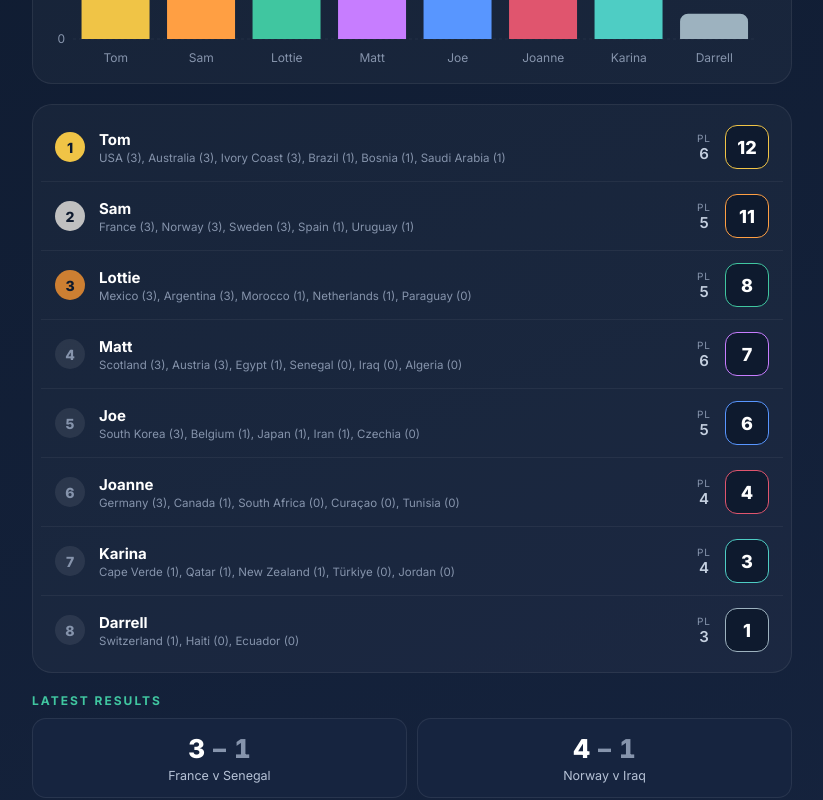
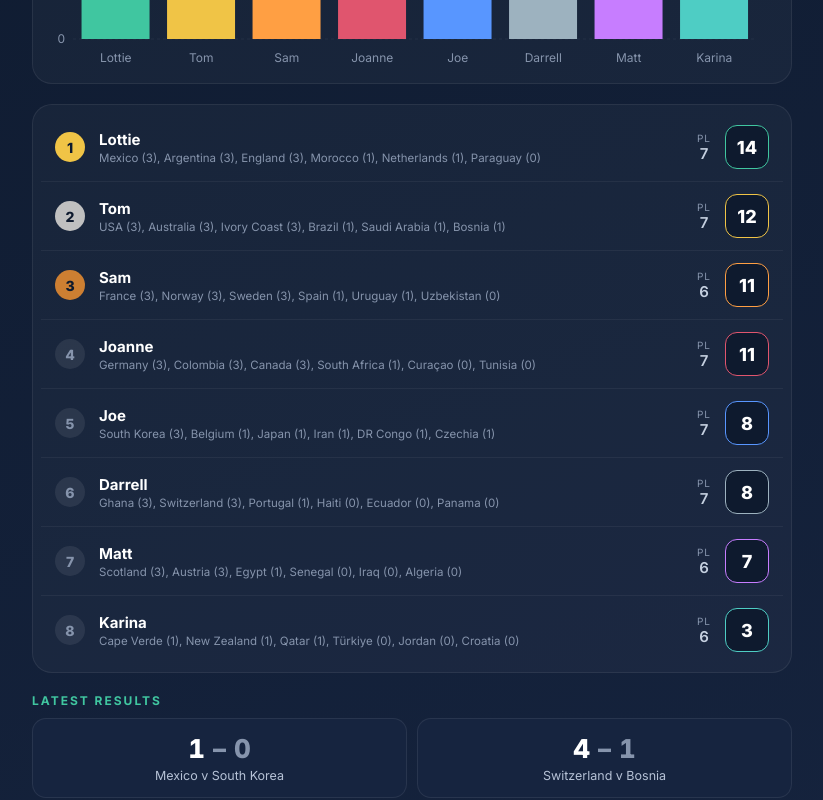
Before and after one commit to PortsDayOne/worldcup-sweepstake, a React (Vite) app in the folder sweepstake-site/: page / in a window 1280 px wide. Shown: the part 480-1280 px from the top of the page, without its empty margins (228-1051 px from the left). Built offline with nearby package versions, Linux system fonts and the light colour scheme.

Commit message:
Update data.js

```diff
--- a/sweepstake-site/src/data.js
+++ b/sweepstake-site/src/data.js
@@ -3,23 +3,24 @@
 //  After editing, save, commit & push to GitHub. The site updates itself.
 // =====================================================================
 
-export const LAST_UPDATED = "16 June 2026 · after 21 matches";
+export const LAST_UPDATED = "18 June 2026 · after 29 matches";
 
 // Each player: name, colour, total points, games played, and their teams.
 // Keep them in any order — the site sorts by points automatically.
 export const PLAYERS = [
-  { name: "Tom",     color: "#F0C446", total: 12, played: 6, teams: "USA (3), Australia (3), Ivory Coast (3), Brazil (1), Bosnia (1), Saudi Arabia (1)" },
-  { name: "Sam",     color: "#FF9F43", total: 11, played: 5, teams: "France (3), Norway (3), Sweden (3), Spain (1), Uruguay (1)" },
-  { name: "Lottie",  color: "#40C6A0", total: 8,  played: 5, teams: "Mexico (3), Argentina (3), Morocco (1), Netherlands (1), Paraguay (0)" },
+  { name: "Lottie",  color: "#40C6A0", total: 14, played: 7, teams: "Mexico (3), Argentina (3), England (3), Morocco (1), Netherlands (1), Paraguay (0)" },
+  { name: "Tom",     color: "#F0C446", total: 12, played: 7, teams: "USA (3), Australia (3), Ivory Coast (3), Brazil (1), Saudi Arabia (1), Bosnia (1)" },
+  { name: "Sam",     color: "#FF9F43", total: 11, played: 6, teams: "France (3), Norway (3), Sweden (3), Spain (1), Uruguay (1), Uzbekistan (0)" },
+  { name: "Joanne",  color: "#E0556E", total: 11, played: 7, teams: "Germany (3), Colombia (3), Canada (3), South Africa (1), Curaçao (0), Tunisia (0)" },
+  { name: "Joe",     color: "#5896FF", total: 8,  played: 7, teams: "South Korea (3), Belgium (1), Japan (1), Iran (1), DR Congo (1), Czechia (1)" },
+  { name: "Darrell", color: "#9DB2BF", total: 8,  played: 7, teams: "Ghana (3), Switzerland (3), Portugal (1), Haiti (0), Ecuador (0), Panama (0)" },
   { name: "Matt",    color: "#C77DFF", total: 7,  played: 6, teams: "Scotland (3), Austria (3), Egypt (1), Senegal (0), Iraq (0), Algeria (0)" },
-  { name: "Joe",     color: "#5896FF", total: 6,  played: 5, teams: "South Korea (3), Belgium (1), Japan (1), Iran (1), Czechia (0)" },
-  { name: "Joanne",  color: "#E0556E", total: 4,  played: 4, teams: "Germany (3), Canada (1), South Africa (0), Curaçao (0), Tunisia (0)" },
-  { name: "Karina",  color: "#4ECDC4", total: 3,  played: 4, teams: "Cape Verde (1), Qatar (1), New Zealand (1), Türkiye (0), Jordan (0)" },
-  { name: "Darrell", color: "#9DB2BF", total: 1,  played: 3, teams: "Switzerland (1), Haiti (0), Ecuador (0)" },
+  { name: "Karina",  color: "#4ECDC4", total: 3,  played: 6, teams: "Cape Verde (1), New Zealand (1), Qatar (1), Türkiye (0), Jordan (0), Croatia (0)" },
 ];
 
 // Cumulative points after each matchday — add a new row each update.
 export const PROGRESSION = [
+  { day: "Start",     Tom: 0,  Lottie: 0, Joe: 0, Joanne: 0, Matt: 0, Sam: 0, Karina: 0, Darrell: 0 },
   { day: "11 Jun",    Tom: 0,  Lottie: 3, Joe: 3, Joanne: 0, Matt: 0, Sam: 0, Karina: 0, Darrell: 0 },
   { day: "12 Jun",    Tom: 4,  Lottie: 3, Joe: 3, Joanne: 1, Matt: 0, Sam: 0, Karina: 0, Darrell: 0 },
   { day: "13 Jun",    Tom: 5,  Lottie: 4, Joe: 3, Joanne: 1, Matt: 3, Sam: 0, Karina: 1, Darrell: 1 },
@@ -27,12 +28,14 @@ export const PROGRESSION = [
   { day: "15 Jun",    Tom: 11, Lottie: 5, Joe: 5, Joanne: 4, Matt: 4, Sam: 4, Karina: 2, Darrell: 1 },
   { day: "15 Jun pm", Tom: 12, Lottie: 5, Joe: 6, Joanne: 4, Matt: 4, Sam: 5, Karina: 3, Darrell: 1 },
   { day: "16 Jun",    Tom: 12, Lottie: 8, Joe: 6, Joanne: 4, Matt: 7, Sam: 11, Karina: 3, Darrell: 1 },
+  { day: "17 Jun",    Tom: 12, Lottie: 11, Joe: 7, Joanne: 7, Matt: 7, Sam: 11, Karina: 3, Darrell: 5 },
+  { day: "18 Jun",    Tom: 12, Lottie: 14, Joe: 8, Joanne: 11, Matt: 7, Sam: 11, Karina: 3, Darrell: 8 },
 ];
 
 // Most recent results to show as score cards.
 export const RECENT = [
-  { a: "France", ga: 3, gb: 1, b: "Senegal" },
-  { a: "Norway", ga: 4, gb: 1, b: "Iraq" },
-  { a: "Argentina", ga: 3, gb: 0, b: "Algeria" },
-  { a: "Austria", ga: 3, gb: 1, b: "Jordan" },
+  { a: "Mexico", ga: 1, gb: 0, b: "South Korea" },
+  { a: "Switzerland", ga: 4, gb: 1, b: "Bosnia" },
+  { a: "Canada", ga: 6, gb: 0, b: "Qatar" },
+  { a: "Czechia", ga: 1, gb: 1, b: "South Africa" },
 ];
```
